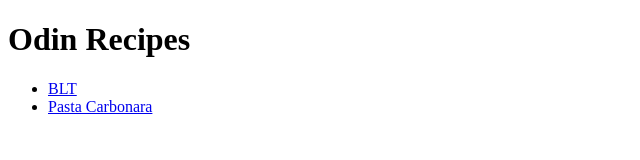
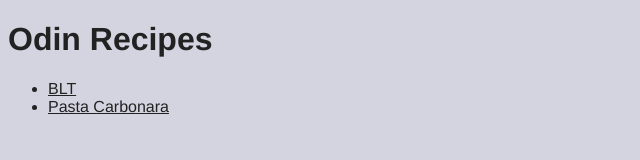
Before and after one commit to benalwes/odin-recipes, a plain HTML site: page index.html in a window 1280 px wide. Shown: the whole page, without its empty margins (0-640 px from the left). Drawn offline with Linux system fonts and the light colour scheme.

Commit message:
Add styles to index page

```diff
--- a/index.html
+++ b/index.html
@@ -5,6 +5,7 @@
     <meta http-equiv="X-UA-Compatible" content="IE=edge">
     <meta name="viewport" content="width=device-width, initial-scale=1.0">
     <title>Document</title>
+    <link rel="stylesheet" href="styles/style.css">
 </head>
 <body>
     <h1>Odin Recipes</h1>
--- /dev/null
+++ b/styles/style.css
@@ -0,0 +1,5 @@
+* {
+    background-color: rgb(212, 211, 224);
+    font-family: Helvetica, sans-serif;
+    color: rgb(34, 34, 34);
+}
```
